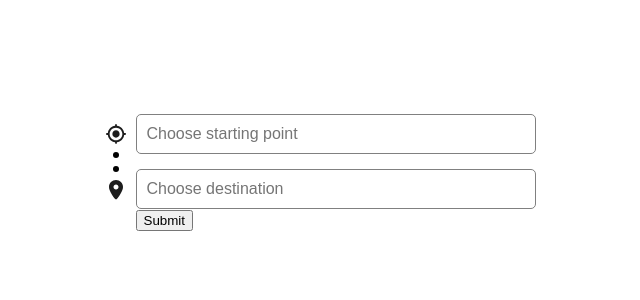
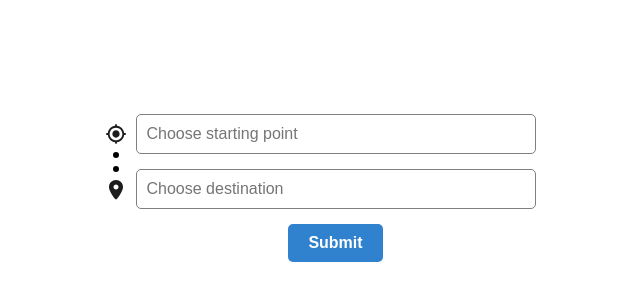
Before and after one commit to delta94/train-route-planner, a React (Create React App) app: page / in a window 1280 px wide. Shown: the part 56-356 px from the top of the page, without its empty margins (317-957 px from the left). Built offline with nearby package versions, Linux system fonts and the light colour scheme.

Commit message:
Add button component

```diff
--- /dev/null
+++ b/src/components/Button/Button.module.scss
@@ -0,0 +1,19 @@
+:local {
+  .button {
+    padding: 10px 20px;
+    font-size: 1rem;
+    border-radius: 5px;
+    border: none;
+    font-weight: 600;
+    cursor: pointer;
+  }
+
+  .variantBasic {
+    color: white;
+    background-color: #3182ce;
+
+    &:hover {
+      background-color: #2b6cb0;
+    }
+  }
+}
--- /dev/null
+++ b/src/components/Button/index.tsx
@@ -0,0 +1,29 @@
+import cx from 'classnames';
+
+import styles from './Button.module.scss';
+
+type Props = React.ButtonHTMLAttributes<HTMLButtonElement> & {
+  variant?: 'basic';
+};
+
+const Button: React.FC<Props> = ({
+  className,
+  children,
+  type = 'submit',
+  variant = 'basic',
+}) => {
+  return (
+    <button
+      type={type}
+      className={cx(
+        className,
+        styles.button,
+        variant === 'basic' && styles.variantBasic
+      )}
+    >
+      {children}
+    </button>
+  );
+};
+
+export default Button;
--- a/src/pages/Home/Home.module.scss
+++ b/src/pages/Home/Home.module.scss
@@ -12,6 +12,8 @@
     width: 100%;
     max-width: 400px;
     position: relative;
+    display: flex;
+    flex-direction: column;
   }
 
   .labelIcons {
@@ -36,4 +38,9 @@
     padding: 2px 4px;
     font-size: 0.9rem;
   }
+
+  .submitButton {
+    display: inline-block;
+    margin: 15px auto;
+  }
 }
--- a/src/pages/Home/index.tsx
+++ b/src/pages/Home/index.tsx
@@ -3,6 +3,7 @@ import * as React from 'react';
 // Components
 import InputSelect from '../../components/InputSelect';
 import LineBadge from '../../components/LineBadge';
+import Button from '../../components/Button';
 
 // Utils;
 import { fetchGET } from '../../utils/fetch';
@@ -102,7 +103,7 @@ function Home() {
           }))}
           onSelect={(value) => setDestination(value)}
         />
-        <button type="submit">Submit</button>
+        <Button className={styles.submitButton}>Submit</Button>
       </form>
     </div>
   );
```
